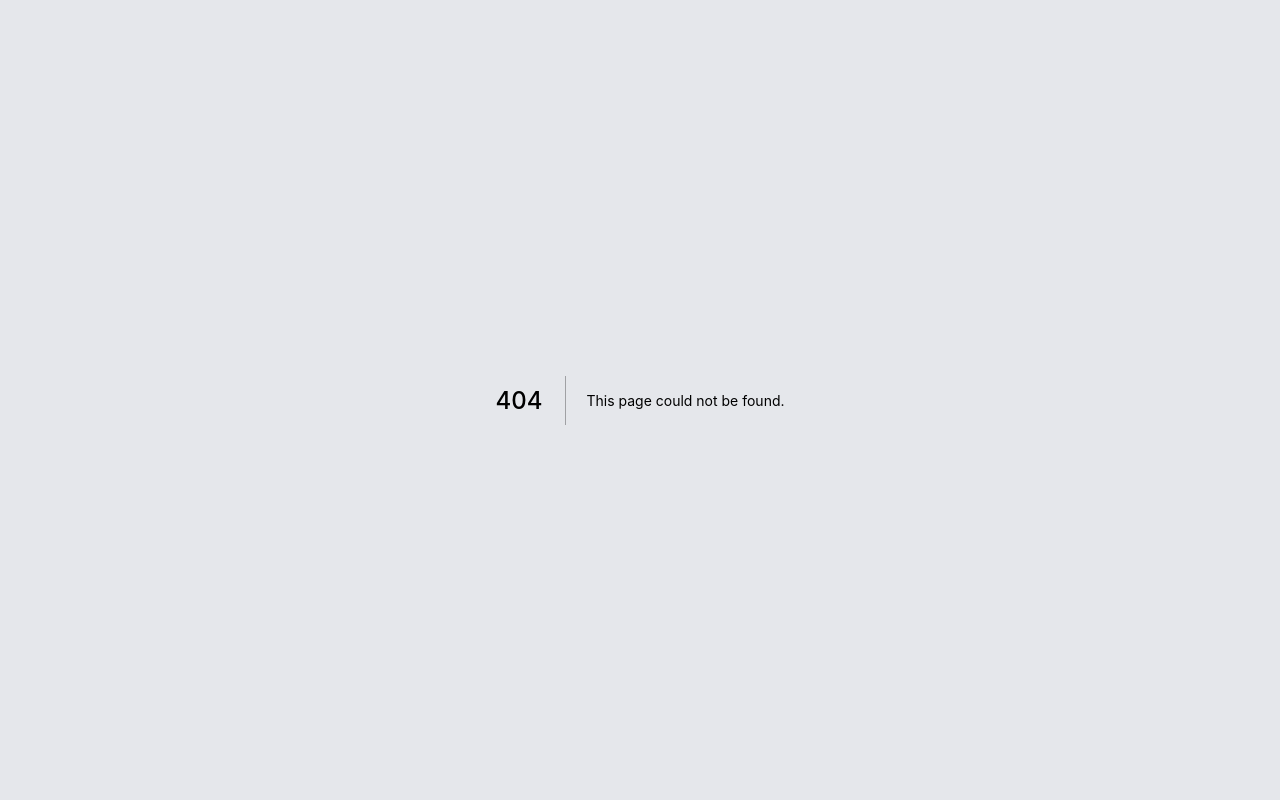
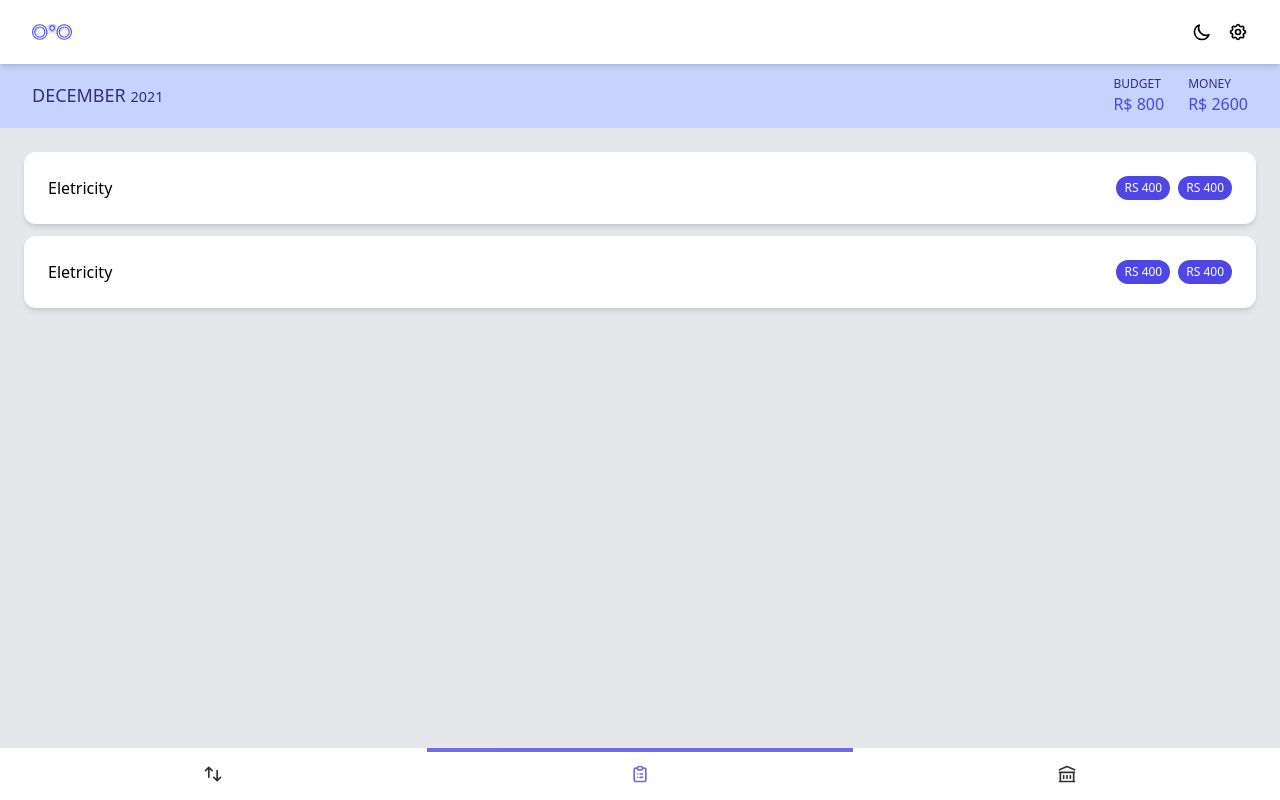
Before and after one commit to guidiego/webapp.trackyour.money, a Next.js app: page /budgets in a window 1280 px wide. Before the commit this address had no page. Built offline with nearby package versions, Linux system fonts and the light colour scheme.

Commit message:
refactor budget page

```diff
--- /dev/null
+++ b/src/components/Badge/index.tsx
@@ -0,0 +1,14 @@
+import React from "react";
+
+type Props = {
+  label: string;
+  className?: string;
+};
+
+export const Badge: React.FC<Props> = ({ label, className = "" }) => (
+  <div className={`px-2 py-1 text-xs uppercase rounded-full ${className}`}>
+    {label}
+  </div>
+);
+
+export default Badge;
--- /dev/null
+++ b/src/components/SubHeader/index.tsx
@@ -0,0 +1,9 @@
+import React from "react";
+
+export const SubHeader: React.FC = ({ children }) => (
+  <div className="h-16 px-6 py-3 bg-indigo-200 dark:bg-indigo-800 shadow-xs flex items-center justify-center">
+    {children}
+  </div>
+);
+
+export default SubHeader;
--- a/src/features/account/AccountItem.tsx
+++ b/src/features/account/AccountItem.tsx
@@ -1,5 +1,7 @@
 import React from "react";
 import Paper from "~/components/Paper";
+
+import { CashIcon, LibraryIcon } from "@heroicons/react/outline";
 
 export type Props = {
   kind: "account" | "wallet";
@@ -8,14 +10,19 @@ export type Props = {
 };
 
 export const AccountItem: React.FC<Props> = ({ kind, name, value }) => (
-  <Paper rounded>
+  <Paper rounded noPadding>
     <div className="flex">
-      <div>
-        aaa
+      <div className="h-26 w-16 bg-indigo-600 flex items-center justify-center">
+        <div className="h-5 w-5 text-white">
+          {kind === "wallet" ? <CashIcon /> : <LibraryIcon />}
+        </div>
       </div>
-      <div>
-        <h2>{name}</h2>
-        <h3>R$ {value.toFixed(2)}</h3>
+      <div className="flex-1 p-6">
+        <h2 className="text-sm text-gray-500">{name}</h2>
+        <h3 className="text-xl font-medium text-indigo-600">
+          R$ {value.toFixed(2)}
+        </h3>
+        <p className="text-xs text-gray-500 uppercase">{kind}</p>
       </div>
     </div>
   </Paper>
--- /dev/null
+++ b/src/features/budget/BudgetItem.tsx
@@ -0,0 +1,15 @@
+import React from "react";
+import Badge from "~/components/Badge";
+import Paper from "~/components/Paper";
+
+export const BudgetItem = () => (
+  <Paper rounded>
+    <div className="flex items-center justify-center">
+      <div className="flex-1">Eletricity</div>
+      <Badge label="RS 400" className="mr-2 bg-indigo-600 text-white" />
+      <Badge label="RS 400" className="bg-indigo-600 text-white" />
+    </div>
+  </Paper>
+);
+
+export default BudgetItem;
--- /dev/null
+++ b/src/features/budget/SubHeaderNavigation.tsx
@@ -0,0 +1,25 @@
+import React from "react";
+
+export const SubHeaderNavigation = () => (
+  <div className="w-full flex px-2 items-center">
+    <div className="flex-1">
+      <h3 className="text-lg font-medium uppercase text-indigo-900 dark:text-white">
+        December <small className="font-thin">2021</small>
+      </h3>
+    </div>
+    <div>
+      <h3 className="uppercase text-xs text-indigo-900 dark:text-gray-200">
+        Budget
+      </h3>
+      <p className="font-medium text-indigo-600 dark:text-white">R$ 800</p>
+    </div>
+    <div className="pl-6">
+      <h3 className="uppercase text-xs text-indigo-900 dark:text-gray-200">
+        Money
+      </h3>
+      <p className="font-medium text-indigo-600 dark:text-white">R$ 2600</p>
+    </div>
+  </div>
+);
+
+export default SubHeaderNavigation;
--- /dev/null
+++ b/src/features/budget/index.tsx
@@ -0,0 +1,23 @@
+import React from "react";
+import SubHeader from "~/components/SubHeader";
+
+import BudgetItem from "./BudgetItem";
+import SubHeaderNavigation from "./SubHeaderNavigation";
+
+export const BudgetFeature = () => (
+  <>
+    <SubHeader>
+      <SubHeaderNavigation />
+    </SubHeader>
+    <ul className="p-6">
+      <li className="mb-3">
+        <BudgetItem />
+      </li>
+      <li className="mb-3">
+        <BudgetItem />
+      </li>
+    </ul>
+  </>
+);
+
+export default BudgetFeature;
--- a/src/features/layout/BottomNavigator.tsx
+++ b/src/features/layout/BottomNavigator.tsx
@@ -19,24 +19,19 @@ export const BottomNavigator: React.FC = () => {
   const BottomNavOptions = useMemo(
     () => [
       {
-        id: "home",
-        text: <HomeIcon className="h-5 w-5" />,
-        onClick: () => router.push("/home"),
+        id: "entries",
+        text: <SwitchVerticalIcon className="h-5 w-5" />,
+        onClick: () => router.push("/entries"),
       },
       {
-        id: "analyze",
+        id: "budgets",
         text: <ClipboardListIcon className="h-5 w-5" />,
-        onClick: () => router.push("/analyze"),
+        onClick: () => router.push("/budgets"),
       },
       {
         id: "accounts",
         text: <LibraryIcon className="h-5 w-5" />,
         onClick: () => router.push("/accounts"),
-      },
-      {
-        id: "entries",
-        text: <SwitchVerticalIcon className="h-5 w-5" />,
-        onClick: () => router.push("/entries"),
       },
     ],
     [router.push]
--- /dev/null
+++ b/src/pages/budgets.tsx
@@ -0,0 +1,12 @@
+import React from "react";
+
+import BudgetFeature from "~/features/budget";
+import LayoutFeature from "~/features/layout";
+
+export const Budget: React.FC = () => (
+  <LayoutFeature>
+    <BudgetFeature />
+  </LayoutFeature>
+);
+
+export default Budget;
--- a/src/pages/index.tsx
+++ b/src/pages/index.tsx
@@ -6,7 +6,7 @@ export const Home: React.FC = () => null;
 export const getServerSideProps: GetServerSideProps = async () => ({
   redirect: {
     permanent: false,
-    destination: "/home",
+    destination: "/entries",
   },
 });
 
```
Also changed, not shown: src/pages/analyze.tsx (deleted, +0 -7 lines), src/pages/home.tsx (deleted, +0 -7 lines).
